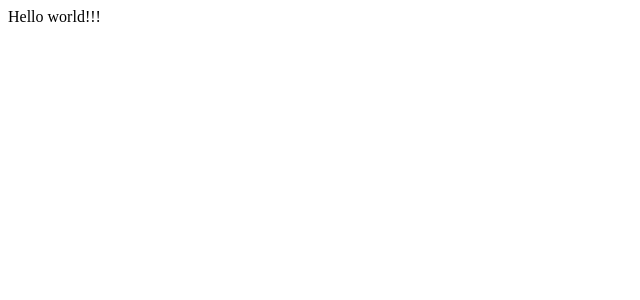
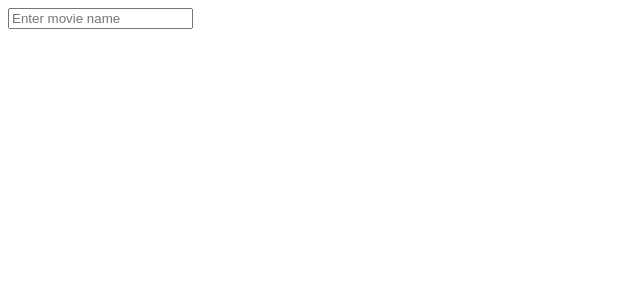
Before and after one commit to EvgenySverchkov/FilmsSearcher-React.js, a React (Create React App) app: page / in a window 1280 px wide. Shown: the top 300 px of the page, without its empty margins (0-640 px from the left). Built offline with nearby package versions, Linux system fonts and the light colour scheme; the HTML template or start-up script is replaced by a standard one.

Commit message:
add component SearchField

```diff
--- /dev/null
+++ b/components/SearchField.js
@@ -0,0 +1,5 @@
+import React from 'react';
+
+export default function SearchField(){
+  return(<input placeholder="Enter movie name"/>);
+}
--- a/src/App.js
+++ b/src/App.js
@@ -1,8 +1,11 @@
 import React from 'react';
+import SearchField from '../components/SearchField.js';
 import './App.css';
 
 function App() {
-  return (<div>Hello world!!!</div>);
+  return (<div>
+    <SearchField />
+    </div>);
 }
 
 export default App;
```
